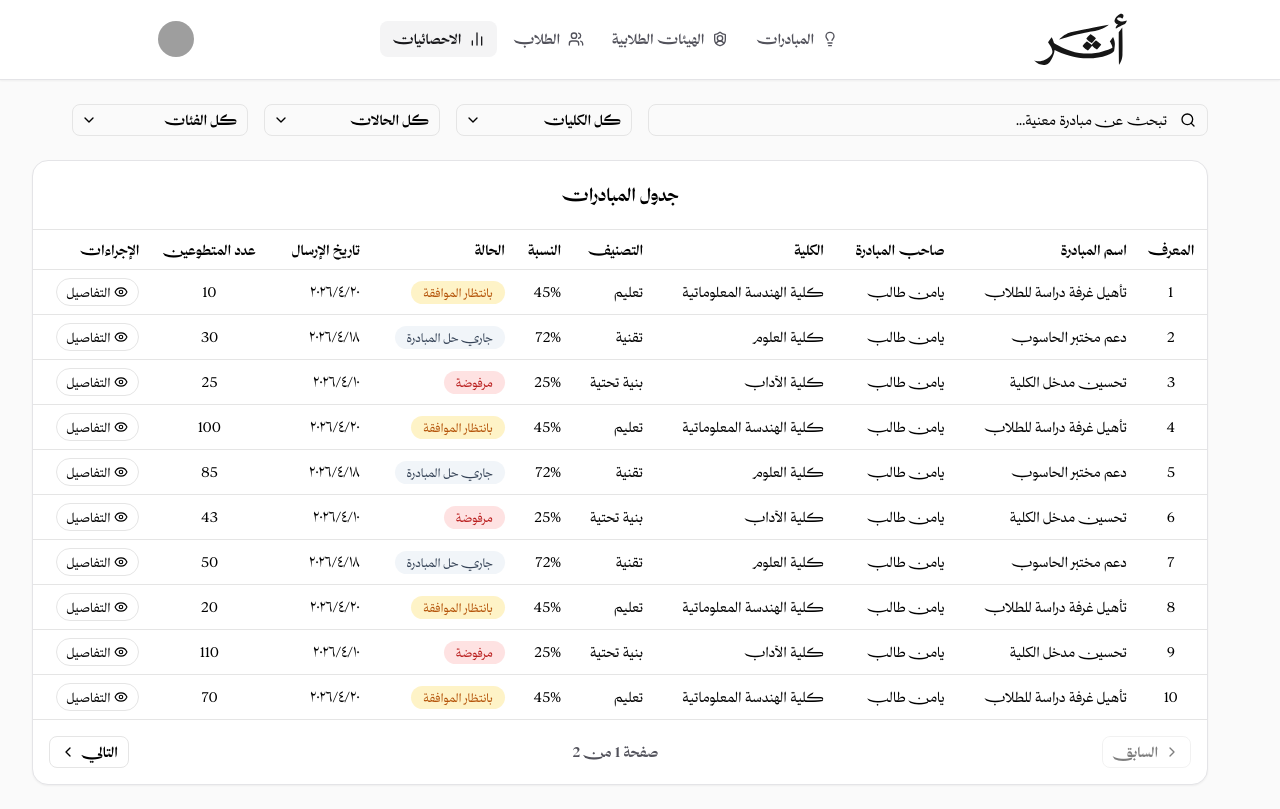
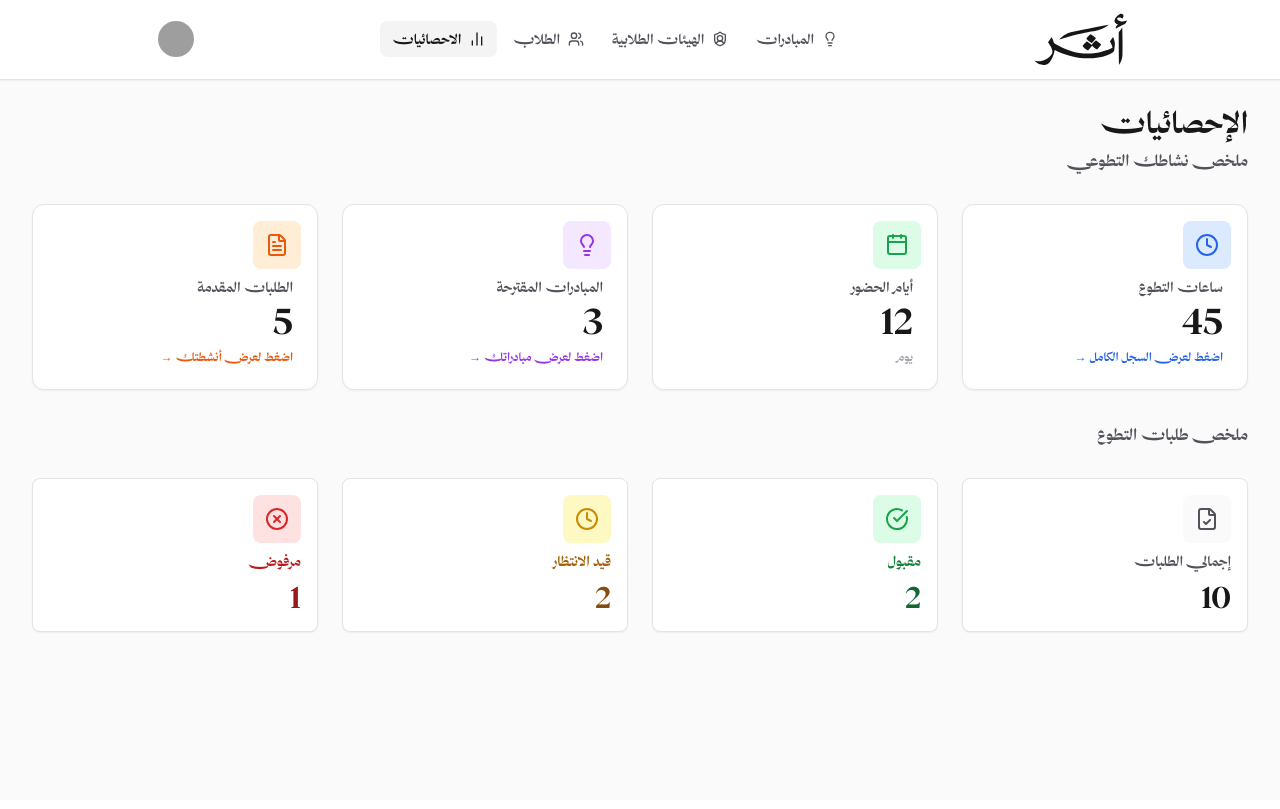
Before and after one commit to yamen-taleb/impact, a React (Vite) app: page /statistics in a window 1280 px wide. Built offline with nearby package versions, Linux system fonts and the light colour scheme; grey boxes are pictures that could not be loaded.

Commit message:
Implement stats page for students

```diff
--- /dev/null
+++ b/src/data/studentStats.json
@@ -0,0 +1,10 @@
+{
+  "volunteerHours": 45,
+  "attendanceDays": 12,
+  "proposedInitiatives": 3,
+  "submittedApplications": 5,
+  "acceptedApplications": 2,
+  "pendingApplications": 2,
+  "rejectedApplications": 1,
+  "totalApplications": 10
+}
--- a/src/main.tsx
+++ b/src/main.tsx
@@ -12,6 +12,7 @@ import Applications from "./pages/Applications.tsx";
 import StudentInitiativesPage from "./pages/StudentInitiatives.tsx";
 import StudentsUnion from './pages/StudentsUnion.tsx';
 import Students from './pages/Students.tsx';
+import Statistics from "./pages/Statistics.tsx";
 
 const queryClient = new QueryClient()
 
@@ -37,6 +38,7 @@ createRoot(document.getElementById('root')!).render(
                       <Route path="/profile" element={<Profile />} />
                       <Route path="/my-applications" element={<Applications />} />
                       <Route path="/student-initiatives-participation/:id" element={<StudentInitiativesPage />} />
+                      <Route path="/statistics" element={<Statistics/>}/>
                       <Route path="*" element={<Initiatives />} />
                   </Route>
               </Routes>
--- /dev/null
+++ b/src/pages/Statistics.tsx
@@ -0,0 +1,132 @@
+import { Link } from "react-router";
+import {Clock, Calendar, Lightbulb, FileText, FileCheck, CheckCircle, Clock as ClockIcon, XCircle} from "lucide-react";
+import statsData from "../data/studentStats.json";
+
+const Statistics = () => {
+    const stats = statsData;
+    const isStudent = true; // This should be determined based on the user's role in a real application
+    return isStudent && (
+        <div className="space-y-8">
+                <div>
+                    <h1 className="text-3xl font-bold text-zinc-900">الإحصائيات</h1>
+                    <p className="mt-2 text-zinc-600">ملخص نشاطك التطوعي</p>
+                </div>
+
+                <div className="grid grid-cols-1 md:grid-cols-2 lg:grid-cols-4 gap-6">
+                    <Link
+                        to="/student-initiatives-participation/1"
+                        className="group relative rounded-xl border border-zinc-200 bg-white p-6 shadow-sm transition hover:shadow-md hover:border-zinc-300"
+                    >
+                        <div className="absolute top-4 right-4 rounded-lg bg-blue-100 p-3">
+                            <Clock className="h-6 w-6 text-blue-600"/>
+                        </div>
+                        <div className="mt-12">
+                            <p className="text-sm text-zinc-600 font-medium">ساعات التطوع</p>
+                            <p className="mt-1 text-4xl font-bold text-zinc-900">
+                                {stats.volunteerHours}
+                            </p>
+                            <p className="mt-2 text-xs text-blue-600 group-hover:text-blue-700">
+                                اضغط لعرض السجل الكامل →
+                            </p>
+                        </div>
+                    </Link>
+
+                    <div className="group relative rounded-xl border border-zinc-200 bg-white p-6 shadow-sm">
+                        <div className="absolute top-4 right-4 rounded-lg bg-green-100 p-3">
+                            <Calendar className="h-6 w-6 text-green-600"/>
+                        </div>
+                        <div className="mt-12">
+                            <p className="text-sm text-zinc-600 font-medium">أيام الحضور</p>
+                            <p className="mt-1 text-4xl font-bold text-zinc-900">
+                                {stats.attendanceDays}
+                            </p>
+                            <p className="mt-2 text-xs text-zinc-400">
+                                يوم
+                            </p>
+                        </div>
+                    </div>
+
+                    <Link
+                        to="/my-initiatives"
+                        className="group relative rounded-xl border border-zinc-200 bg-white p-6 shadow-sm transition hover:shadow-md hover:border-zinc-300"
+                    >
+                        <div className="absolute top-4 right-4 rounded-lg bg-purple-100 p-3">
+                            <Lightbulb className="h-6 w-6 text-purple-600"/>
+                        </div>
+                        <div className="mt-12">
+                            <p className="text-sm text-zinc-600 font-medium">المبادرات المقترحة</p>
+                            <p className="mt-1 text-4xl font-bold text-zinc-900">
+                                {stats.proposedInitiatives}
+                            </p>
+                            <p className="mt-2 text-xs text-purple-600 group-hover:text-purple-700">
+                                اضغط لعرض مبادراتك →
+                            </p>
+                        </div>
+                    </Link>
+
+                    <Link
+                        to="/my-applications"
+                        className="group relative rounded-xl border border-zinc-200 bg-white p-6 shadow-sm transition hover:shadow-md hover:border-zinc-300"
+                    >
+                        <div className="absolute top-4 right-4 rounded-lg bg-orange-100 p-3">
+                            <FileText className="h-6 w-6 text-orange-600"/>
+                        </div>
+                        <div className="mt-12">
+                            <p className="text-sm text-zinc-600 font-medium">الطلبات المقدمة</p>
+                            <p className="mt-1 text-4xl font-bold text-zinc-900">
+                                {stats.submittedApplications}
+                            </p>
+                            <p className="mt-2 text-xs text-orange-600 group-hover:text-orange-700">
+                                اضغط لعرض أنشطتك →
+                            </p>
+                        </div>
+                    </Link>
+                </div>
+
+                <p className="mt-2 text-zinc-600">ملخص طلبات التطوع</p>
+                <div className={"grid grid-cols-1 md:grid-cols-2 lg:grid-cols-4 gap-6"}>
+                    <div className="rounded-lg relative border border-zinc-200 bg-white p-4 shadow-sm">
+                        <div className="absolute top-4 right-4 rounded-lg bg-zinc-50 p-3">
+                            <FileCheck className="h-6 w-6 text-zinc-600"/>
+                        </div>
+                        <div className={"mt-14"}>
+                            <p className="text-sm font-medium text-zinc-600">إجمالي الطلبات</p>
+                            <p className="mt-2 text-3xl font-bold text-zinc-900">{statsData.totalApplications}</p>
+                        </div>
+                    </div>
+
+                    <div className="rounded-lg relative border border-zinc-200 bg-white p-4 shadow-sm">
+                        <div className="absolute top-4 right-4 rounded-lg bg-green-100 p-3">
+                            <CheckCircle className="h-6 w-6 text-green-600"/>
+                        </div>
+                        <div className={"mt-14"}>
+                            <p className="text-sm font-medium text-green-700">مقبول</p>
+                            <p className="mt-2 text-3xl font-bold text-green-800">{statsData.acceptedApplications}</p>
+                        </div>
+                    </div>
+
+                    <div className="rounded-lg relative border border-zinc-200 bg-white p-4 shadow-sm">
+                        <div className="absolute top-4 right-4 rounded-lg bg-yellow-100 p-3">
+                            <ClockIcon className="h-6 w-6 text-yellow-600"/>
+                        </div>
+                        <div className={"mt-14"}>
+                            <p className="text-sm font-medium text-yellow-700">قيد الانتظار</p>
+                            <p className="mt-2 text-3xl font-bold text-yellow-800">{statsData.pendingApplications}</p>
+                        </div>
+                    </div>
+
+                    <div className="rounded-lg relative border border-zinc-200 bg-white p-4 shadow-sm">
+                        <div className="absolute top-4 right-4 rounded-lg bg-red-100 p-3">
+                            <XCircle className="h-6 w-6 text-red-600"/>
+                        </div>
+                        <div className={"mt-14"}>
+                            <p className="text-sm font-medium text-red-700">مرفوض</p>
+                            <p className="mt-2 text-3xl font-bold text-red-800">{statsData.rejectedApplications}</p>
+                        </div>
+                    </div>
+                </div>
+            </div>
+    );
+};
+
+export default Statistics;
```
